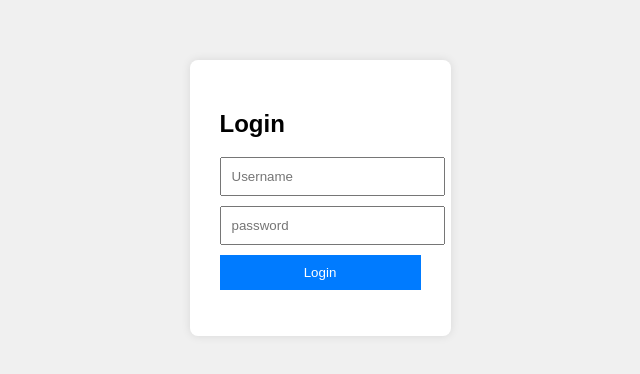
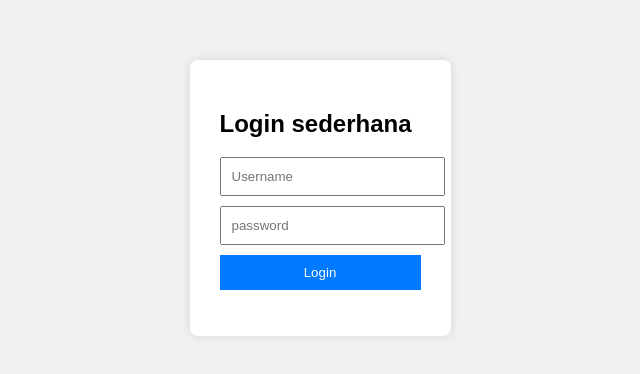
Before and after one commit to PatrickAW/test123, a plain HTML site: page index.html in a window 1280 px wide. Shown: the part 210-584 px from the top of the page, without its empty margins (320-960 px from the left). Drawn offline with Linux system fonts and the light colour scheme.

Commit message:
Update index.html

```diff
--- a/index.html
+++ b/index.html
@@ -8,7 +8,7 @@
 </head>
 <body>
     <div class="login-container">
-        <h2>Login</h2>
+        <h2>Login sederhana</h2>
         <input type="text" id="username" placeholder="Username">
         <input type="text" id="password" placeholder="password">
         <button onclick="login()">Login</button>
```
